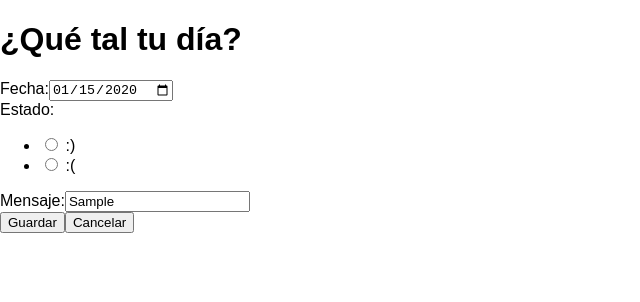
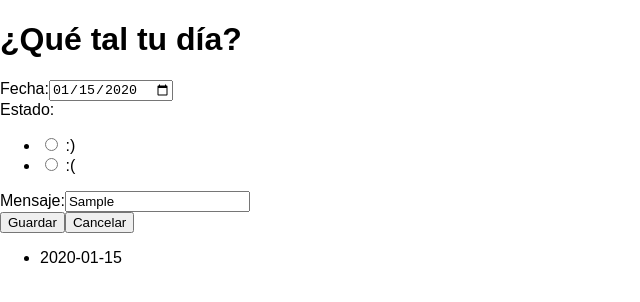
Before and after one commit to Alienah/clarke-fc-life-calendar-Alienah, a React (Create React App) app: page / in a window 1280 px wide. Both pictures are taken after typing "2020-01-15", "Sample" into the empty fields and a click on the button "Guardar". Shown: the top 302 px of the page, without its empty margins (0-640 px from the left). Built offline with nearby package versions, Linux system fonts and the light colour scheme.

Commit message:
Restructure of components

```diff
--- a/src/components/App.js
+++ b/src/components/App.js
@@ -1,8 +1,77 @@
 import React, { Component } from 'react';
-import Form from './Form';
+import Editor from './Editor';
 // import logo from './logo.svg';
 
 class App extends Component {
+  constructor (props) {
+    super(props);
+
+    this.handleOnChangeDate = this.handleOnChangeDate.bind(this);
+    this.handleOnClickMood = this.handleOnClickMood.bind(this);
+    this.handleOnChangeMsg = this.handleOnChangeMsg.bind(this);
+    this.addNewMood = this.addNewMood.bind(this);
+
+    this.state = {
+      moodsOfDays: [],
+      moodsAdded:[],
+      dateValue: '',
+      moodValue: '',
+      msgValue: '',
+    }
+  }
+
+  componentWillMount () {
+    localStorage.getItem('jsonData') && this.setState({
+      moodsOfDays: JSON.parse(localStorage.getItem('jsonData'))
+    })
+  }
+
+  componentWillUpdate(){
+    let jsonData = [];
+    jsonData = this.state.moodsAdded;
+
+    localStorage.setItem('jsonData', JSON.stringify(jsonData) );
+  }
+
+  handleOnChangeDate (e) {
+    const dateValue = e.target.value;
+    this.setState({
+      dateValue: dateValue
+    })
+  }
+
+  handleOnClickMood (e) {
+    const moodValue = e.target.value;
+    this.setState({
+      moodValue: moodValue
+    })
+  }
+
+  handleOnChangeMsg (e) {
+    const msgValue = e.target.value;
+    this.setState({
+      msgValue: msgValue
+    })
+  }
+
+  addNewMood (e) {
+    e.preventDefault();
+    let moodsAdded = this.state.moodsAdded;
+
+    moodsAdded.push(
+      {
+        date: this.state.dateValue,
+        mood: this.state.moodValue,
+        message: this.state.msgValue
+      }
+    )
+    this.setState({
+      moodsOfDays: moodsAdded
+    })
+
+  }
+
+
   render() {
     return (
       <div className="App">
@@ -10,7 +79,17 @@ class App extends Component {
           {/* <img src={logo} className="App-logo" alt="logo" /> */}
           <h1 className="App-title">¿Qué tal tu día?</h1>
         </header>
-        <Form />
+        <Editor
+          moodsOfDays = {this.state.moodsOfDays}
+          moodsAdded = {this.state.moodsAdded}
+          dateValue = {this.state.dateValue}
+          moodValue = {this.state.moodValue}
+          msgValue = {this.state.msgValue}
+          handleOnChangeDate = {this.handleOnChangeDate}
+          handleOnClickMood = {this.handleOnClickMood}
+          handleOnChangeMsg = {this.handleOnChangeMsg}
+          addNewMood = {this.addNewMood}
+        />
       </div>
     );
   }
--- /dev/null
+++ b/src/components/Calendar.js
@@ -0,0 +1,13 @@
+import React from 'react';
+
+class Calendar extends React.Component {
+  render () {
+    return (
+      <div>
+        {this.props.date}
+      </div>
+    );
+  }
+}
+
+export default Calendar;
--- /dev/null
+++ b/src/components/Editor.js
@@ -0,0 +1,66 @@
+import React from 'react';
+import Calendar from './Calendar';
+
+class Editor extends React.Component{
+
+  paint () {
+    return (
+    <ul className="pokemon__list">
+      {
+        this.props.moodsOfDays.sort(function(a,b) {
+        return a.date - b.date;}).map(
+          (mood) =>
+            <li key={mood.date}>
+              <Calendar
+                date={mood.date}
+                mood={mood.mood}
+                message= {mood.message}
+              />
+            </li>
+        )
+      }
+    </ul>)
+  }
+
+  render() {
+
+    return (
+      <div>
+        <form className="edition__form">
+          <div className="form__section">
+            <label className="section__label">
+              Fecha:
+            </label>
+            <input type="date" onChange={this.props.handleOnChangeDate}/>
+          </div>
+          <div className="form__section">
+            <label className="section__label">
+              Estado:
+            </label>
+            <ul className="section__options">
+              <li>
+                <label className="section__label" htmlFor="smile">
+                  <input type="radio" value="smile" id="smile" name="options" onClick={this.props.handleOnClickMood}/> :)</label>
+              </li>
+              <li>
+                <label className="section__label" htmlFor="sad">
+                  <input type="radio" value="sad" id="sad" name="options" onClick={this.props.handleOnClickMood}/> :(</label>
+              </li>
+            </ul>
+          </div>
+          <div className="form__section">
+            <label className="section__label">
+              Mensaje:
+            </label>
+            <input type="text" placeholder="¿Por qué es un buen día?" onChange={this.props.handleOnChangeMsg}/>
+          </div>
+          <button onClick={this.props.addNewMood} className="btn btn--save" type="submit">Guardar</button>
+          <button className="btn btn--save" type="button">Cancelar</button>
+        </form>
+        {this.paint()}
+      </div>
+    );
+  }
+}
+
+export default Editor;
--- a/src/components/Form.js
+++ /dev/null
@@ -1,111 +0,0 @@
-import React from 'react';
-
-class Form extends React.Component{
-  constructor (props) {
-    super(props);
-
-    this.handleOnChangeDate = this.handleOnChangeDate.bind(this);
-    this.handleOnClickMood = this.handleOnClickMood.bind(this);
-    this.handleOnChangeMsg = this.handleOnChangeMsg.bind(this);
-    this.add = this.add.bind(this);
-
-    this.state = {
-      moodsOfDays: [],
-      moodsAdded:[],
-      dateValue: '',
-      moodValue: '',
-      msgValue: '',
-    }
-  }
-  componentWillMount () {
-    localStorage.getItem('jsonData') && this.setState({
-      moodsOfDays: JSON.parse(localStorage.getItem('jsonData'))
-    })
-  }
-
-  componentWillUpdate(){
-    let jsonData = [];
-    jsonData = this.state.moodsAdded;
-
-    localStorage.setItem('jsonData', JSON.stringify(jsonData) );
-  }
-
-  add (e) {
-    e.preventDefault();
-    let moodsAdded = this.state.moodsAdded;
-
-    moodsAdded.push(
-      {
-        date: this.state.dateValue,
-        mood: this.state.moodValue,
-        message: this.state.msgValue
-      }
-    )
-    this.setState({
-      moodsOfDays: moodsAdded
-    })
-    console.log(this.state.list);
-  }
-
-  handleOnChangeDate (e) {
-    const dateValue = e.target.value;
-    this.setState({
-      dateValue: dateValue
-    })
-  }
-
-  handleOnClickMood (e) {
-    const moodValue = e.target.value;
-    this.setState({
-      moodValue: moodValue
-    })
-  }
-
-  handleOnChangeMsg (e) {
-    const msgValue = e.target.value;
-    this.setState({
-      msgValue: msgValue
-    })
-  }
-
-  render() {
-    console.log(this.state.moodsOfDays);
-    return (
-      <div>
-        <form className="edition__form">
-          <div className="form__section">
-            <label className="section__label">
-              Fecha:
-            </label>
-            <input type="date" onChange={this.handleOnChangeDate}/>
-          </div>
-          <div className="form__section">
-            <label className="section__label">
-              Estado:
-            </label>
-            <ul className="section__options">
-              <li>
-                <label className="section__label" htmlFor="smile">
-                  <input type="radio" value="smile" id="smile" name="options" onClick={this.handleOnClickMood}/> :)</label>
-              </li>
-              <li>
-                <label className="section__label" htmlFor="sad">
-                  <input type="radio" value="sad" id="sad" name="options" onClick={this.handleOnClickMood}/> :(</label>
-              </li>
-            </ul>
-          </div>
-          <div className="form__section">
-            <label className="section__label">
-              Mensaje:
-            </label>
-            <input type="text" placeholder="¿Por qué es un buen día?" onChange={this.handleOnChangeMsg}/>
-          </div>
-          <button onClick={this.add} className="btn btn--save" type="submit">Guardar</button>
-          <button className="btn btn--save" type="button">Cancelar</button>
-        </form>
-      </div>
-    );
-  }
-}
-
-export default Form;
```
